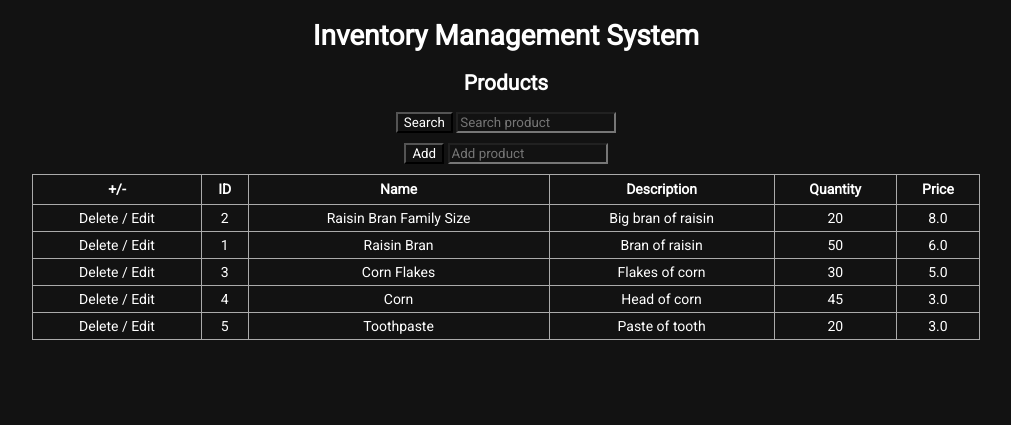
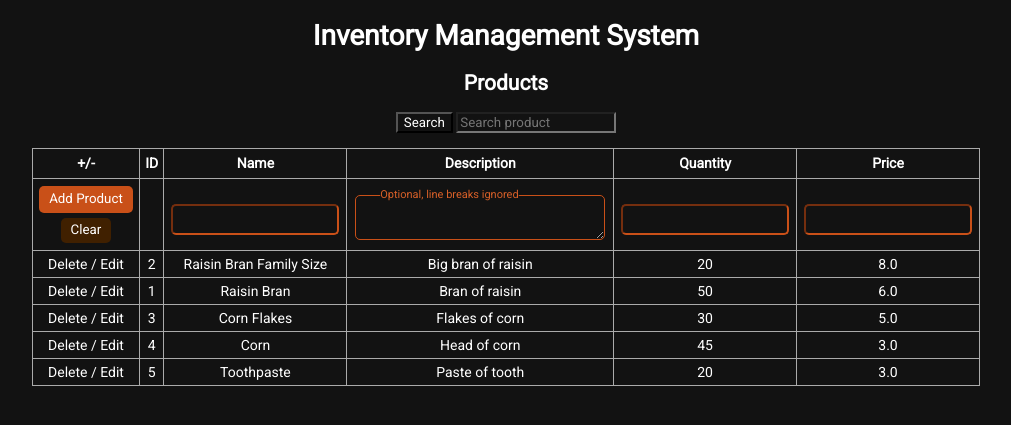
Before and after one commit to holychowders/inventory_management_system, a Flask app: page /products in a window 1280 px wide. Shown: the top 425 px of the page, without its empty margins (134-1145 px from the left). Run offline with Flask 3, Linux system fonts and the light colour scheme; data comes from the database, SQL or seed files in the repository; parts of the project's set-up code (start-up, migrations or seed data) failed here and were passed over.

Commit message:
Implement adding new product

```diff
--- a/src/db.py
+++ b/src/db.py
@@ -8,7 +8,7 @@ DB_PATH = CWD / "ims.db"
 SQL_PATH = CWD / "sql/"
 
 
-ProductEntry = tuple[int, str, str, int, float]
+ProductEntry = tuple[int | None, str, str, int, float]
 
 
 @dataclass
@@ -23,7 +23,8 @@ class Product:
         print(product.id, product.name, product.description, ...)
     """
 
-    id: int
+    # Can be `None` if is a new product rather than updating an existing product
+    id: int | None
     name: str
     description: str
     quantity_available: int
@@ -61,7 +62,25 @@ def ensure_db() -> None:
             logging.info("Populated database")
 
 
+def add_product(product: Product) -> None:
+    if product.id is not None:
+        logging.warning("id should not be present adding new product. Is something wrong?")
+
+    sql = f"""
+    INSERT INTO product (name, description, quantity_available, price)
+    VALUES ('{product.name}', '{product.description}', {product.quantity_available}, {product.price})"""
+
+    logging.info("%s", sql)
+
+    with sqlite3.connect(DB_PATH) as db:
+        db.execute(sql)
+
+
 def update_product(product: Product) -> None:
+    if not product.id:
+        logging.error("Can't update product without id: %s", product)
+        return
+
     sql = f"""
     UPDATE product SET
     name='{product.name}',
--- a/src/main.py
+++ b/src/main.py
@@ -42,6 +42,78 @@ def delete_product(id: int) -> Response:
 def edit_product_in_products_page(id: int) -> str:
     products = (Product(product) for product in db.all_products())
     return render_template("products/edit.html", products=products, id=id)
+
+
+@flask_app.route("/products/add", methods=["POST"])
+def add_product() -> Response | str:
+    raw_name, raw_description, raw_quantity, raw_price = (
+        request.form.get("name"),
+        request.form.get("description"),
+        request.form.get("quantity_available"),
+        request.form.get("price"),
+    )
+
+    logging.info(
+        """Submitted product addition form. Will validate:
+    name: %s
+    description: %s
+    quantity: %s
+    price: %s""",
+        repr(raw_name),
+        repr(raw_description),
+        repr(raw_quantity),
+        repr(raw_price),
+    )
+
+    # Validate types
+    description = raw_description if raw_description else ""
+    try:
+        name = str(raw_name)
+        # FIXME: Numbers such as 5.0 should work
+        quantity = int(raw_quantity)  # type: ignore
+        price = float(raw_price)  # type: ignore
+    except TypeError:
+        # TODO: Improve this error message
+        error_msg = "One or more required fields were not provided"
+        logging.error(error_msg)
+        return error_msg
+    except ValueError as exception:
+        logging.error(str(exception))
+        return str(exception)
+    else:
+        logging.info("Validated types")
+
+    # Validate values
+    name = name.strip()
+    description = description.strip()
+    if not (quantity >= 0 and price >= 0):
+        error_msg = "quantity and/or price was less than 0"
+        logging.error(error_msg)
+        return error_msg
+    elif not name:
+        error_msg = "name must be provided"
+        logging.error(error_msg)
+        return error_msg
+    else:
+        logging.info("Validated values")
+
+    logging.info(
+        """Validated and processed product addition form as:
+    name: %s
+    description: %s
+    quantity: %s
+    price: %s""",
+        repr(name),
+        repr(description),
+        repr(quantity),
+        repr(price),
+    )
+
+    new_product = Product((None, name, description, quantity, price))
+    logging.info("New product: %s", new_product)
+    db.add_product(new_product)
+
+    return redirect("/products")  # type: ignore
 
 
 @flask_app.route("/products/edit/submit", methods=["POST"])
--- a/static/css/main.css
+++ b/static/css/main.css
@@ -40,6 +40,24 @@ textarea {
 }
 textarea:focus {
   outline: 0 solid #d96028;
+}
+
+.label {
+  margin-top: 10px;
+  margin-bottom: 10px;
+  background-color: #121212;
+  color: #d96028;
+  border-radius: 50px;
+  left: 25px;
+  top: -7px;
+  font-size: 11px;
+}
+.products-entry-column-edit-label {
+  position: absolute;
+}
+.product-description-textarea-label {
+  position: absolute;
+  top: -17px;
 }
 
 a {
@@ -100,12 +118,22 @@ td {
 
 .product-search-form {
   margin-top: 5px;
-  margin-bottom: 10px;
+  margin-bottom: 15px;
 }
 
 .product-addition-form {
   margin-top: 5px;
-  margin-bottom: 10px;
+  margin-bottom: 5px;
+}
+.product-addition-form-submit-button {
+  margin-bottom: 5px;
+  padding: 5px 10px;
+  border-radius: 5px;
+}
+.product-addition-form-clear-button {
+  background: #402000;
+  padding: 4px 10px;
+  border-radius: 5px;
 }
 
 .products-entry-column-edit-group {
@@ -113,27 +141,13 @@ td {
   position: relative;
   display: inline-block;
 }
-.products-entry-column-edit-input {
+.product-edit-field,
+.product-addition-field {
   margin-top: 10px;
   margin-bottom: 10px;
   border-color: #c95018;
   border-radius: 5px;
   padding: 6px;
-}
-
-.products-entry-column-edit-label {
-  margin-top: 10px;
-  margin-bottom: 10px;
-  background-color: #121212;
-  color: #d96028;
-  border-radius: 50px;
-  position: absolute;
-  left: 25px;
-  top: -7px;
-  font-size: 11px;
-}
-.products-entry-column-edit-label-description {
-  top: -17px;
 }
 
 .product-edit-submit-button {
--- a/templates/index.html
+++ b/templates/index.html
@@ -6,12 +6,12 @@
 <h2>Employee Login</h2>
 <form id="login-form" action="/dashboard" novalidate>
   <div class="login-form-field">
-    <label for="employee-id">ID</label>
+    <label class="login-form-field-label" for="employee-id">ID</label>
     <input id="employee-id" name="id" type="text" required />
   </div>
 
   <div class="login-form-field">
-    <label for="employee-pin">PIN</label>
+    <label class="login-form-field-label" for="employee-pin">PIN</label>
     <input id="employee-pin" name="pin" type="password" required />
   </div>
 
--- a/templates/products.html
+++ b/templates/products.html
@@ -3,7 +3,6 @@
 {% endblock %} {% block body %}
 <h2>Products</h2>
 
-<div class="products-list">
 <form class="product-search-form" action="/" method="POST">
   <input class="submit" type="submit" value="Search" />
   <input
@@ -14,16 +13,7 @@
     value=""
   />
 </form>
-  <form class="product-addition-form" action="/" method="POST">
-    <input class="submit" type="submit" value="Add" />
-    <input
-      class="add-entry"
-      type="text"
-      name="product"
-      placeholder="Add product"
-      value=""
-    />
-  </form>
+
 <table>
   <tr>
     <th>+/-</th>
@@ -33,6 +23,87 @@
     <th>Quantity</th>
     <th>Price</th>
   </tr>
+
+  <tr class="product-addition-form-table-row">
+    <form
+      method="POST"
+      class="product-addition-form"
+      action="{{ url_for('add_product') }}"
+    >
+      <td>
+        <input
+          class="button product-addition-form-submit-button"
+          type="submit"
+          value="Add Product"
+        />
+
+        <input
+          class="button product-addition-form-clear-button"
+          type="reset"
+          value="Clear"
+        />
+      </td>
+
+      <td></td>
+
+      <td>
+        <div class="products-entry-column-edit-group">
+          <input
+            class="product-addition-field"
+            name="name"
+            type="text"
+            required
+            title="No leading or trailing whitespace"
+            pattern="^[^\s].+[^\s]$"
+          />
+        </div>
+      </td>
+
+      <td>
+        <div class="products-entry-column-edit-group">
+          <label
+            class="label product-description-textarea-label"
+            for="products-addition-form-description"
+            >Optional, line breaks ignored</label
+          >
+          <textarea
+            id="products-addition-form-description"
+            name="description"
+            title="Line breaks ignored"
+          ></textarea>
+        </div>
+      </td>
+
+      <td>
+        <div class="products-entry-column-edit-group">
+          <input
+            class="product-addition-field"
+            name="quantity_available"
+            type="number"
+            required
+            title="No leading or trailing whitespace"
+            min="0"
+            step="1"
+          />
+        </div>
+      </td>
+
+      <td>
+        <div class="products-entry-column-edit-group">
+          <input
+            class="product-addition-field"
+            name="price"
+            type="number"
+            required
+            title="No leading or trailing whitespace"
+            min="0.0"
+            step="0.01"
+          />
+        </div>
+      </td>
+    </form>
+  </tr>
+
   {% for product in products %}
   <tr>
     <td>
@@ -48,5 +119,4 @@
   </tr>
   {% endfor %}
 </table>
-</div>
 {% endblock %}
```
Also changed, not shown: templates/products/edit.html (+10 -7 lines). Lines whose indentation alone changed are shown as unchanged.
